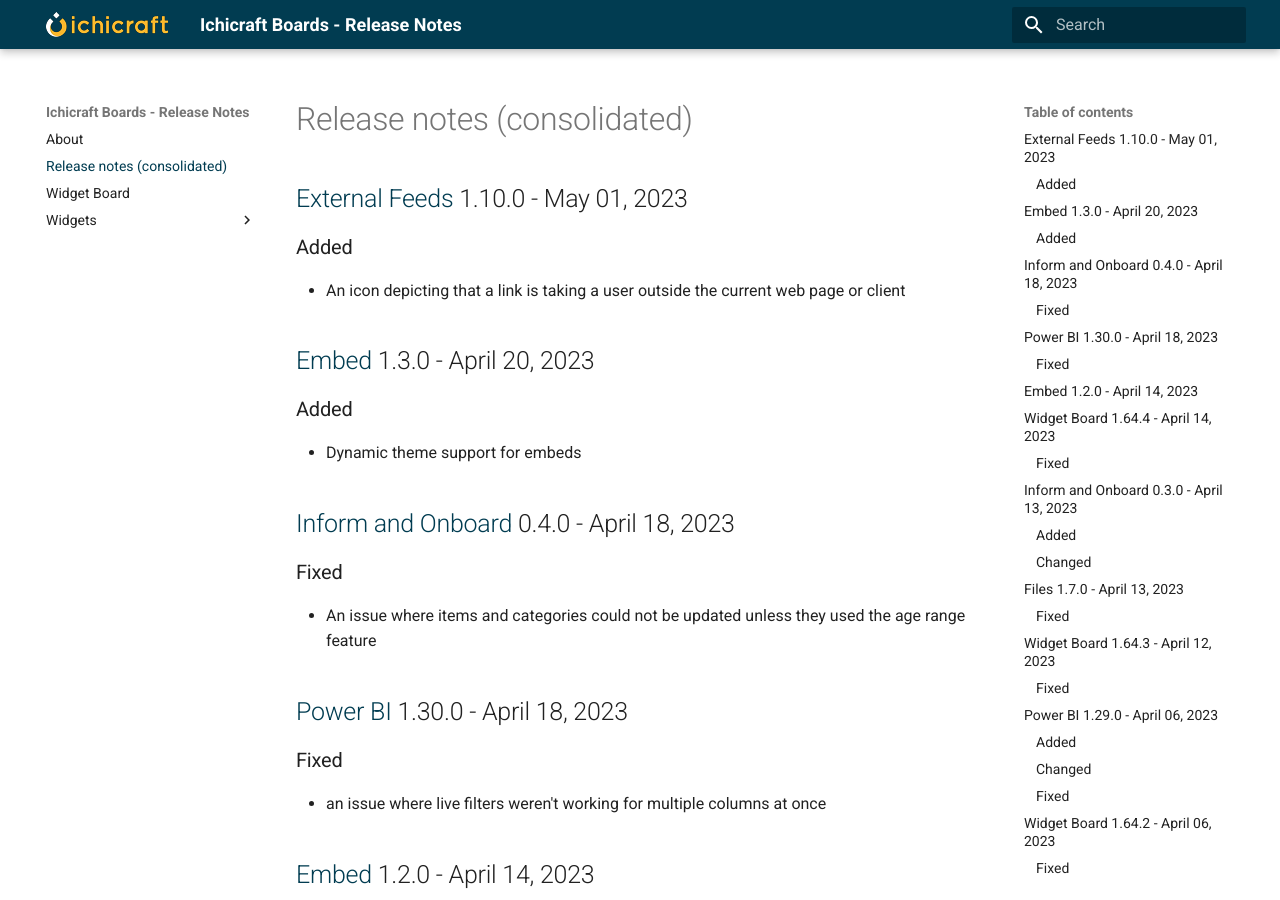
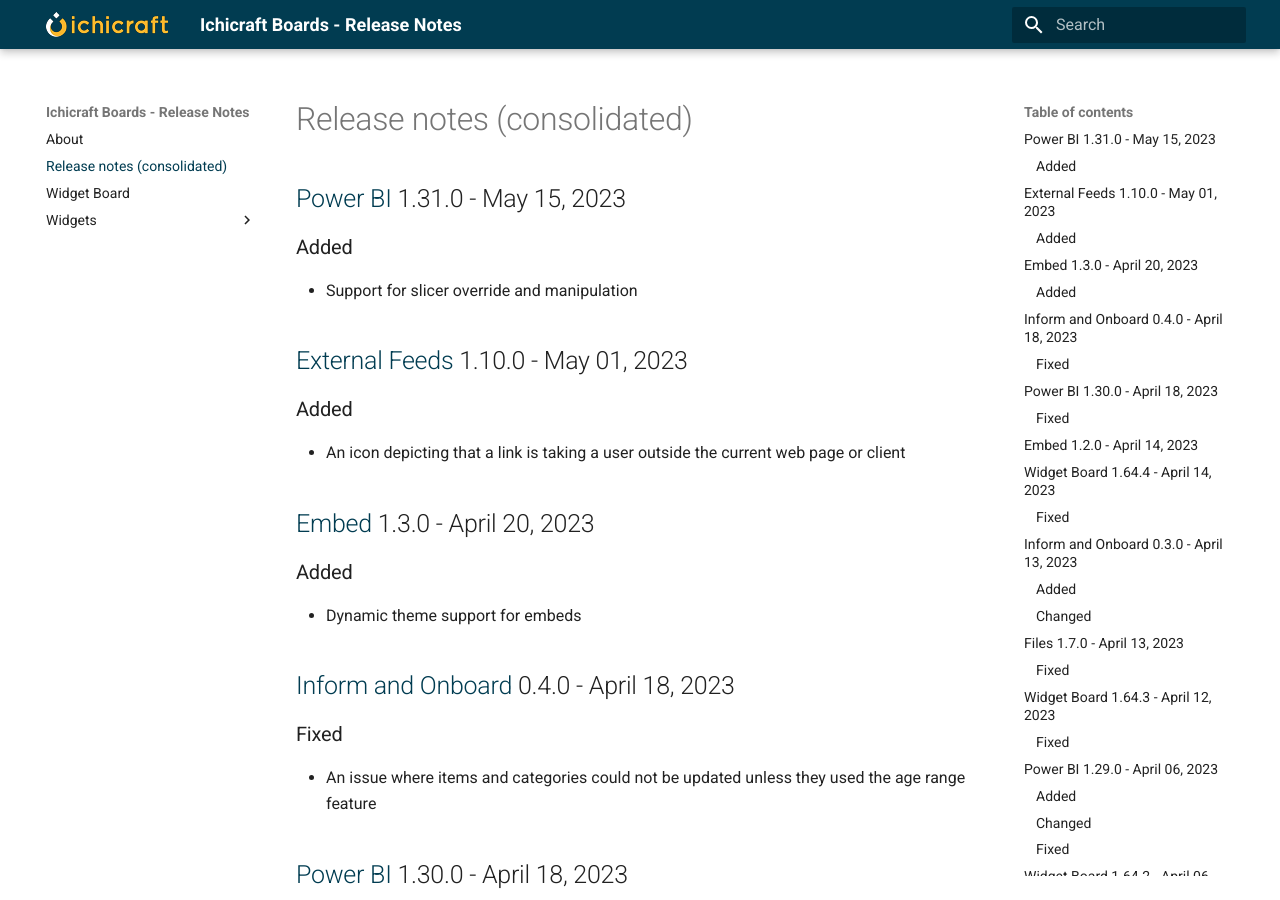
Before and after one commit to ichicraft/widgets-docs, an MkDocs documentation site: the page built from docs/Release-notes-(consolidated).md, in a window 1280 px wide and 900 px high. Built offline with MkDocs 1.6.1 and Material for MkDocs 9.7.7, drawn with Linux system fonts in a browser that asks for light colours.

Commit message:
Release notes updated by BuildService

```diff
--- a/docs/Release-notes-(consolidated).md
+++ b/docs/Release-notes-(consolidated).md
@@ -1,3 +1,8 @@
+## [Power BI](./Widgets/Power BI.md) 1.31.0 - May 15, 2023
+
+### Added
+- Support for slicer override and manipulation
+
 ## [External Feeds](./Widgets/External Feeds.md) 1.10.0 - May 01, 2023
 
 ### Added
--- a/docs/Widgets/Power BI.md
+++ b/docs/Widgets/Power BI.md
@@ -1,3 +1,8 @@
+## 1.31.0 - May 15, 2023
+
+### Added
+- Support for slicer override and manipulation
+
 ## 1.30.0 - April 18, 2023
 
 ### Fixed
```
